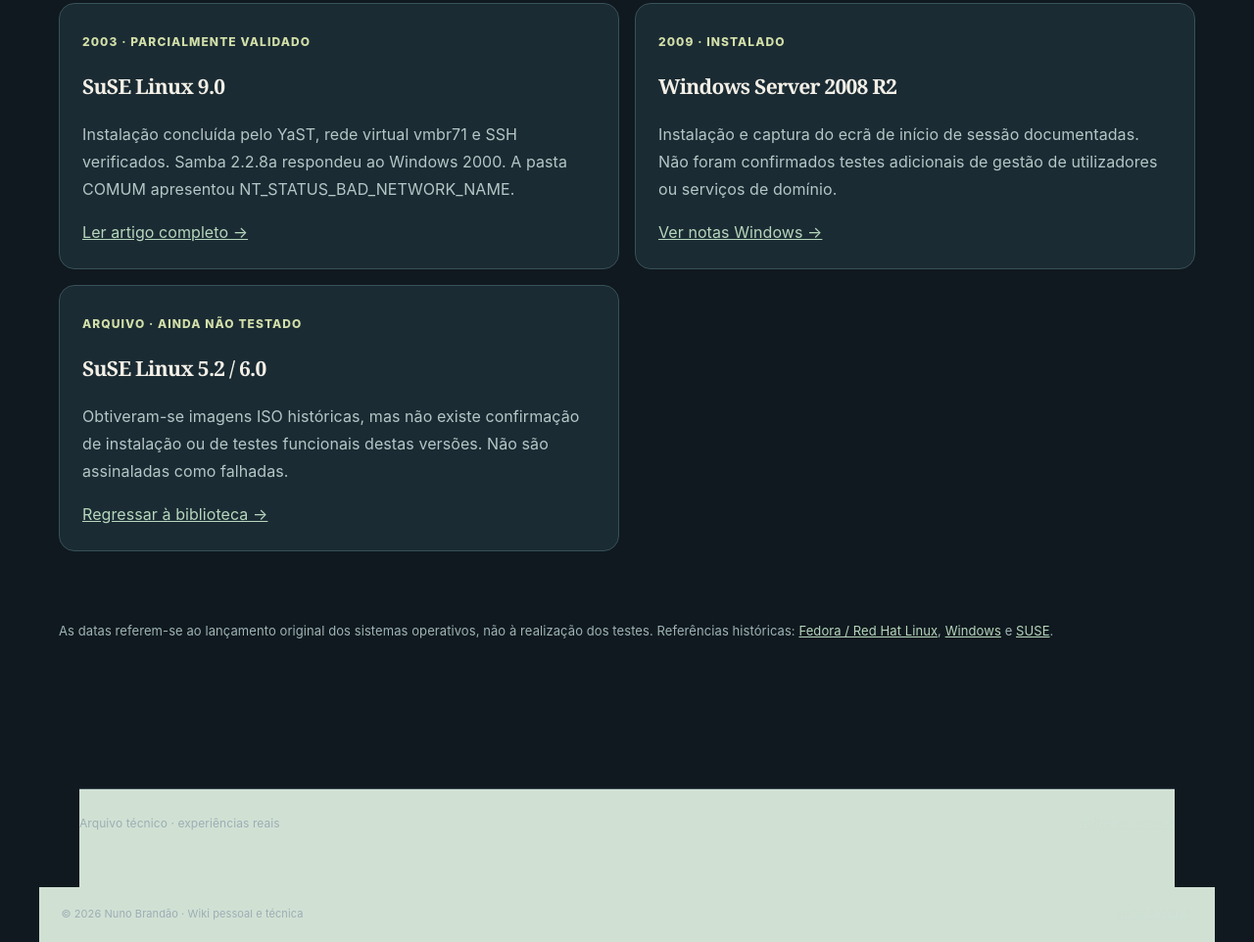
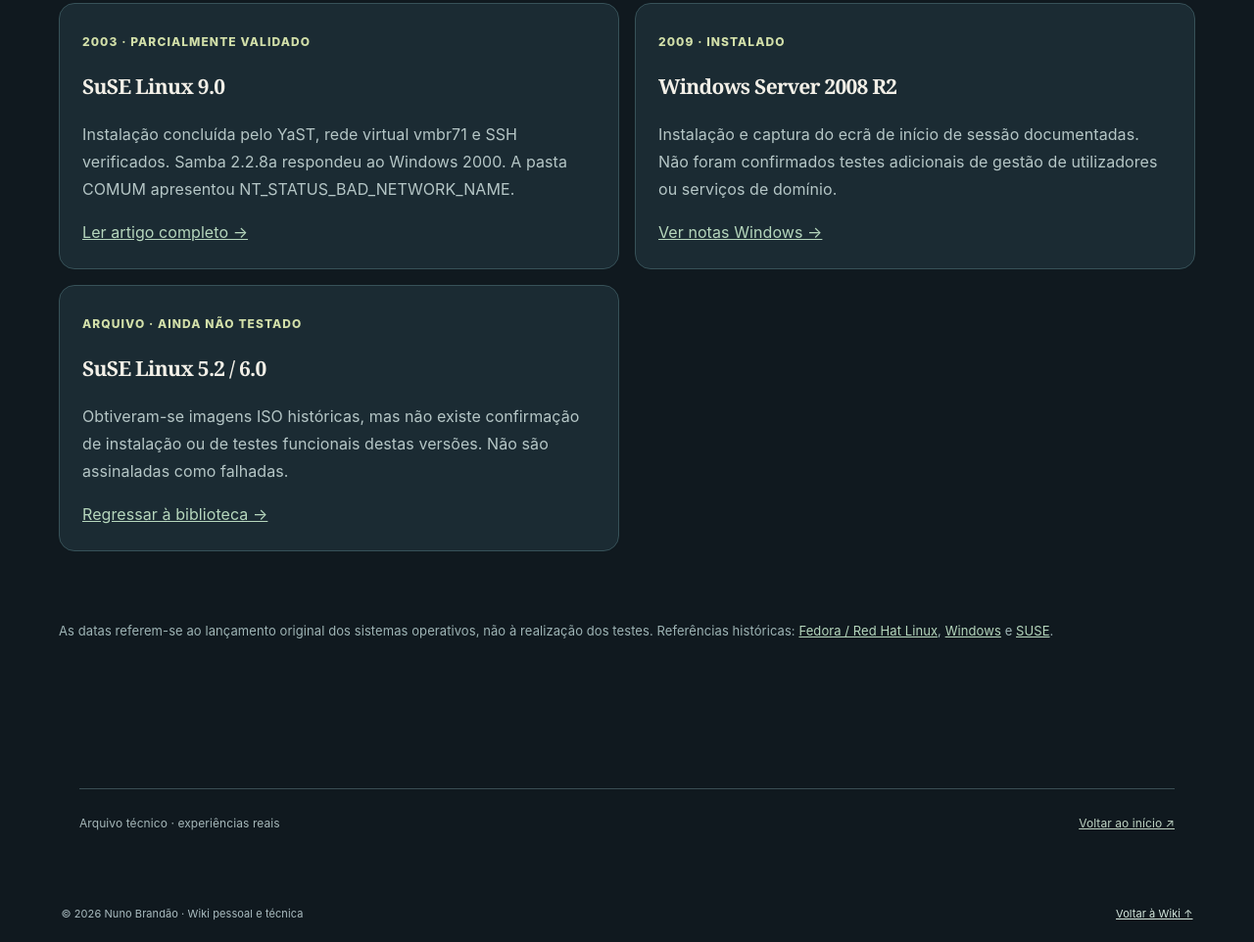
Before and after one commit to nmbb/wiki, a plain HTML site: page linha-do-tempo.html in a window 1280 px wide. Shown: the part 2197-3159 px from the top of the page at 98% size. Drawn offline with Linux system fonts and the light colour scheme.

Commit message:
Add files via upload

```diff
--- /dev/null
+++ b/assets/css/timeline-footer-normal-fix.css
@@ -0,0 +1,19 @@
+/* Correção isolada: rodapés da timeline no tema normal (Arquivo). */
+html:not([data-theme="verde"]) main.timeline-page > footer.home-footer {
+  background:transparent !important;
+  color:#a5b7b9 !important;
+  border-top:1px solid #3a4e54 !important;
+  box-shadow:none !important;
+}
+html:not([data-theme="verde"]) main.timeline-page > footer.home-footer a {
+  color:#bed3c3 !important;
+}
+html:not([data-theme="verde"]) main.timeline-page + footer {
+  background:#10191f !important;
+  color:#aabcc0 !important;
+  border-color:#35434b !important;
+  box-shadow:none !important;
+}
+html:not([data-theme="verde"]) main.timeline-page + footer a {
+  color:#d5e8de !important;
+}
--- /dev/null
+++ b/src/css/extra/timeline-footer-normal-fix.css
@@ -0,0 +1,19 @@
+/* Correção isolada: rodapés da timeline no tema normal (Arquivo). */
+html:not([data-theme="verde"]) main.timeline-page > footer.home-footer {
+  background:transparent !important;
+  color:#a5b7b9 !important;
+  border-top:1px solid #3a4e54 !important;
+  box-shadow:none !important;
+}
+html:not([data-theme="verde"]) main.timeline-page > footer.home-footer a {
+  color:#bed3c3 !important;
+}
+html:not([data-theme="verde"]) main.timeline-page + footer {
+  background:#10191f !important;
+  color:#aabcc0 !important;
+  border-color:#35434b !important;
+  box-shadow:none !important;
+}
+html:not([data-theme="verde"]) main.timeline-page + footer a {
+  color:#d5e8de !important;
+}
```
Also changed, not shown: linha-do-tempo.html (+1 -1 lines), src/pages/linha-do-tempo.html (+1 -1 lines).
